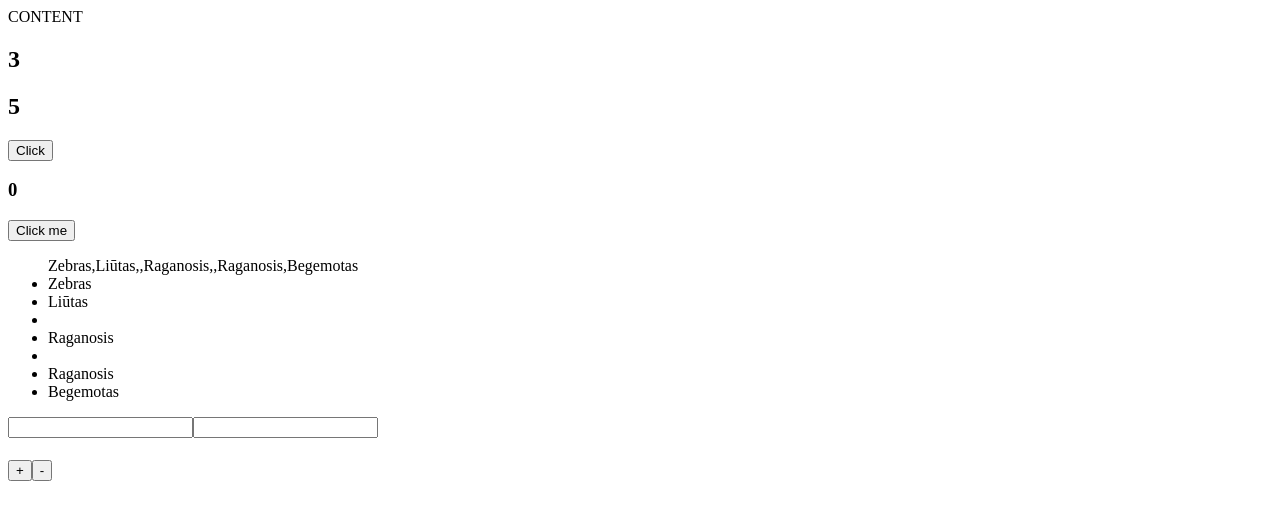
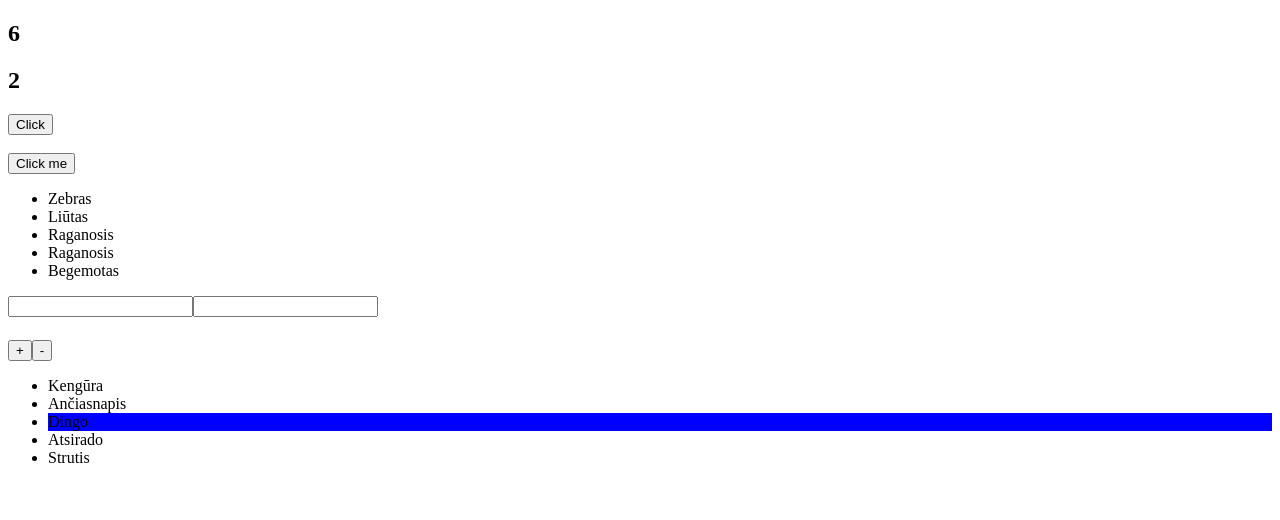
Before and after one commit to Kristle22/praktine-uzduotis-4, a plain HTML site: page index.html in a window 1280 px wide. Both pictures are taken after a click on the button "Click". Drawn offline with Linux system fonts and the light colour scheme.

Commit message:
isiskaitytos uzduotys

```diff
--- a/app.js
+++ b/app.js
@@ -34,12 +34,12 @@ const h2Tags = document.querySelectorAll('h2');
 console.log(h2Tags);
 
 btn.addEventListener('click', () => {
-  h2Tags.forEach(tag => tag.innerHTML = rand(1, 6));
+  if (heading1.innerHTML === heading2.innerHTML) {
+    h2Tags.forEach(tag => tag.style.color = 'red');
+  } else {
+    h2Tags.forEach(tag => tag.style.color = 'black');
+  }
 });
-
-if (h2Tags[0] === h2Tags[1]) {
-  tag.style.color = 'red';
-};
 
 // Tiesiogiai HTML faile rankiniu būdu sukurkite <h3> tagą ir vieną mygtuką. Susikurkite tuščią masyvą, skaičiams saugoti. (2 taškai)
 const h3Tag = document.createElement('h3');
@@ -57,39 +57,43 @@ console.log(h3Tag, but, numArray);
 // Paspaudus mygtuką, sugeneruokite rand() skaičių nuo 1 iki 10. Sugeneruotą skaičių pridėkite į masyvą, o tą masyvą atspausdinkite konsolėle. (4 taškai)
 
 but.addEventListener('click', () => {
-  h3Tag.innerHTML = rand(1, 10);
-  numArray.push(parseInt(h3Tag.innerHTML));
+  numArray.push(rand(1, 10));
   console.log(numArray);
 });
 
 
 // <h3> tage skaičiuokite ir su innerText() metodu rašykite visų sugeneruotų skaičių sumą. (4 taškai)
+
+but.addEventListener('click', () => {
   let sum = 0;
   for (let i = 0;i < numArray.length;i++) {
     sum += numArray[i];
   }
   h3Tag.innerHTML = sum;
-console.log(sum);
+});
 
 // Tiesiogiai HTML faile rankiniu būdu sukurkite <ul> tagą. (2 taškai)
 
 const ulTag = document.createElement('ul');
 console.log(ulTag);
 
-//  JS pagalba perskaitykite masyvą africa. (4 taškai)
-ulTag.innerHTML = africa;
-
 document.body.appendChild(ulTag);
 
+//  JS pagalba perskaitykite masyvą africa. (4 taškai)
+africa.forEach((el, i) => console.log(i, el));
+
 // Naudodami createElement() ir kitus reikalingus metodus sukurkite kiekvienam masyvo elementui po <li> tagą su elemento stringu viduje ir juos įrašykite į <ul> tago vidų. (5 taškai)
+//  Elementus su tuščiais stringais praleiskite ir jiems <li> elementų nekurkite. (4 taškai)
 
 africa.forEach(el => {
+  if (el !== '') {
     const li = document.createElement('li');
     li.innerHTML = el;
     ulTag.appendChild(li);
+  }
 });
 
-//  Elementus su tuščiais stringais praleiskite ir jiems <li> elementų nekurkite. (4 taškai)
+console.log(ulTag);
 
 //  Tiesiogiai HTML faile rankiniu būdu sukurkite du tuščius input laukelius, vieną <h5> tagą ir du mygtukus: “+” ir “-”. (2 taškai)
 
@@ -125,14 +129,24 @@ but2.addEventListener('click', () => {
 
 // Tiesiogiai HTML faile rankiniu būdu sukurkite <ul> tagą. (2 taškai)
 
+const UL = document.createElement('ul');
+document.body.appendChild(UL);
+console.log(UL);
+
 // JS pagalba perskaitykite masyvą australia ir kiekvieną masyvo elementą įrašykite į strigą su <li> tagais iš abiejų pusių, o visus gautus stringus sudėkite į vieną bendrą stringą. (8 taškai)
 
-const UL = document.createElement('ul');
+const animalList = australia.map((el) => '<li>' + el + '</li>').join('');
 
-australia.forEach(el => {
-  const li = document.createElement('li');
-  australia.innerHTML = el;
-  UL.appendChild(li);
-});
-console.log(australia);
+console.log(animalList);
+
+// Tą stringą naudodami innerHTML() metodą įdėkite į <ul> tago vidų. (5 taškai)
+
+UL.innerHTML = animalList;
 console.log(UL);
+
+
+// Generavimo metu “Dingo” background’ą nuspalvinkite mėlynai. (5 taškai)
+
+const animal = document.querySelectorAll('UL li');
+
+animal.forEach(el => console.log(el.innerHTML === 'Dingo' ? el.style.backgroundColor = 'blue' : el.style.backgroundColor = 'transparent'));
--- a/index.html
+++ b/index.html
@@ -7,7 +7,5 @@
     <script src="./app.js" defer></script>
     <title>Praktine uzduotis</title>
   </head>
-  <body>
-    CONTENT
-  </body>
+  <body></body>
 </html>
```
Lines whose indentation alone changed are shown as unchanged.
